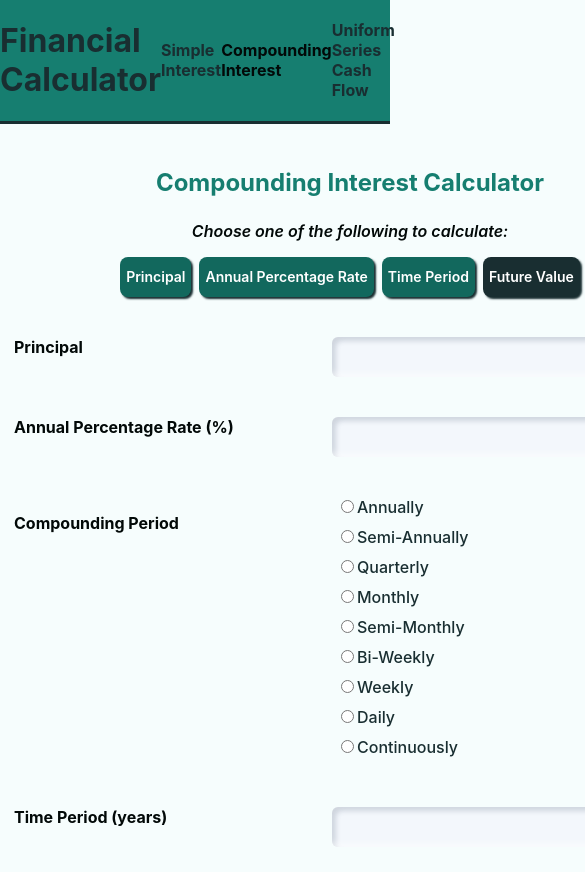
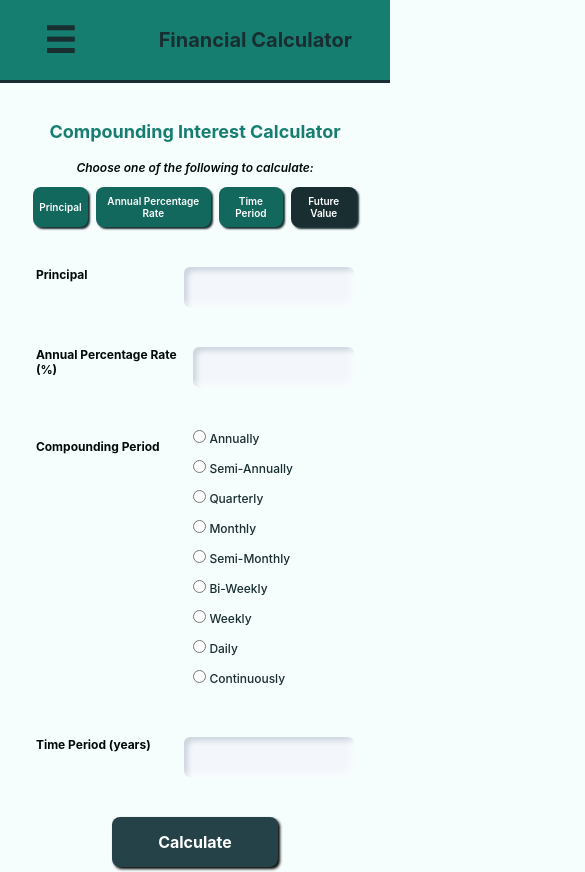
Before and after one commit to eddie-an/Financial-Calculator, a React (Create React App) app: page /compounding-interest in a window 390 px wide. Shown: the top 872 px of the page, 585 px wide, since content can reach past the window. Built offline with nearby package versions, Linux system fonts and the light colour scheme.

Commit message:
major improvements to mobile support

```diff
--- a/src/components/NavigationBar.js
+++ b/src/components/NavigationBar.js
@@ -1,15 +1,51 @@
 import { NavLink } from "react-router-dom";
+import React, { useState } from "react";
+
+
+function OverLay({setPopupState}) {
+    return (
+        <div className="overlay-container">
+            <MenuComponents/>
+            <div className='close-button-container'>
+                <button onClick={ () => setPopupState(false) }>X</button>
+            </div>
+
+        </div>
+    );
+}
 
 function NavigationBar() {
+
+    const [ popupState, setPopupState] = useState(false);
+
     return(
+    popupState === true ?
+    <OverLay setPopupState={setPopupState}/> :
     <div className="navigation-bar">
+        <div className="navigation-hamburger-menu-container">
+            <button className="hamburger-menu-button" onClick={()=>setPopupState(true)}>&#9776;</button>
+        </div>
         <div className="navigation-title-container">
             <h1>Financial Calculator</h1>
         </div>
+        <div className="navigation-menu-components">
+            <MenuComponents/>
+        </div>
+    </div>
+
+
+    );
+}
+
+
+
+function MenuComponents() {
+    return (
+    <>
         <NavLink to="/simple-interest" >
-            <div className="navigation-button-container">
-                <p>Simple Interest</p>
-            </div>
+        <div className="navigation-button-container">
+            <p>Simple Interest</p>
+        </div>
         </NavLink>
         <NavLink to="/compounding-interest">
             <div className="navigation-button-container">
@@ -21,8 +57,8 @@ function NavigationBar() {
                 <p>Uniform Series Cash Flow</p>
             </div>
         </NavLink>
-    </div>
-    );
+    </>
+    )
 }
 
 export default NavigationBar;
--- a/src/index.css
+++ b/src/index.css
@@ -26,17 +26,35 @@ body {
   min-height: calc(100vh - 2.72em); /* -2.72em to leave space for navigation bar*/
 }
 
+button:hover {
+  cursor: pointer;
+}
 
 .navigation-bar {
   display: flex;
   flex-direction: row;
-  justify-content: space-evenly;
+  justify-content: space-around;
   background-color: #167e70;
   border-bottom: 3px solid #192e31;
+  min-height: 80px;
 }
 
+.navigation-title-container {
+  display:flex;
+  align-items: center;
+}
 .navigation-title-container > h1 {
   color: #192e31;
+}
+
+.navigation-menu-components {
+  display: flex;
+  flex-direction: row;
+}
+
+.navigation-menu-components > * {
+  margin-left: 20px;
+  margin-right: 20px;
 }
 
 .navigation-button-container {
@@ -53,6 +71,10 @@ body {
 
 .active > .navigation-button-container {
   color: #020908;
+}
+
+.navigation-hamburger-menu-container > *{
+  display: none;
 }
 
 a:link { text-decoration: none; } /* Disable all link underlines */
@@ -104,13 +126,12 @@ a:active { text-decoration: none; }
   border: none;
   border-radius: 8px;
   font-size: 14px;
-  height: 40px;
+  min-height: 40px;
   margin-left: 4px;
   margin-right: 4px;
 }
 
 .mode-button-container > button:hover {
-  cursor: pointer;
   background-color: #192e31;
 }
 
@@ -208,3 +229,116 @@ footer {
   background-color: #244247;
   height: 3.5em;
 }
+
+@media only screen and (max-width: 950px) {
+  .navigation-button-container {
+    font-size: 14px;
+  }
+
+  .navigation-menu-components > * {
+    margin-left: 15px;
+    margin-right: 15px;
+  }
+
+  .navigation-title-container {
+    font-size: 14px;
+  }
+
+}
+
+@media only screen and (max-width: 820px) {
+  .navigation-button-container {
+    font-size: 12px;
+  }
+
+  .navigation-menu-components > * {
+    margin-left: 10px;
+    margin-right: 10px;
+  }
+
+  .navigation-title-container {
+    font-size: 12px;
+  }
+
+  .wrapper {
+    width: 85vw;
+  }
+
+}
+
+@media only screen and (max-width: 700px) {
+
+  .navigation-hamburger-menu-container > *{
+    display:block;
+  }
+
+  .navigation-menu-components {
+    display: none;
+  }
+
+}
+
+@media only screen and (max-width: 480px) {
+  .title {
+    font-size: 18px;
+  }
+
+  .mode-prompt {
+    font-size: 12px;
+  }
+
+  .mode-button-container > button {
+    font-size: 10px;
+  }
+
+  .input-labels {
+    font-size: 12px;
+  }
+
+  #submit-button {
+    font-size: 16px;
+  }
+
+  .input-radio-option > * {
+    font-size: 12px;
+  }
+
+  .navigation-title-container > * {
+    font-size: 20px;
+  }
+
+}
+
+.overlay-container {
+  position: fixed;
+  top: 0;
+  bottom: 0;
+  width: 100%;
+  height: 100vh;
+  background-color: rgb(255, 255, 255, 0.95);
+  display: flex;
+  flex-direction: column;
+  justify-content: center;
+  align-items: center;
+}
+
+.close-button-container > button {
+  background-color: transparent;
+  border: none;
+  color: #767676;
+  font-size: 30px;
+  font-weight: bold;
+  position: fixed;
+  top: 10px;
+  right: 10px;
+}
+
+.hamburger-menu-button {
+  background-color: transparent;
+  border: none;
+  color: #192e31;
+  font-size: 36px;
+  font-weight: bold;
+  height: 100%;
+  width: 100%;
+}
```
